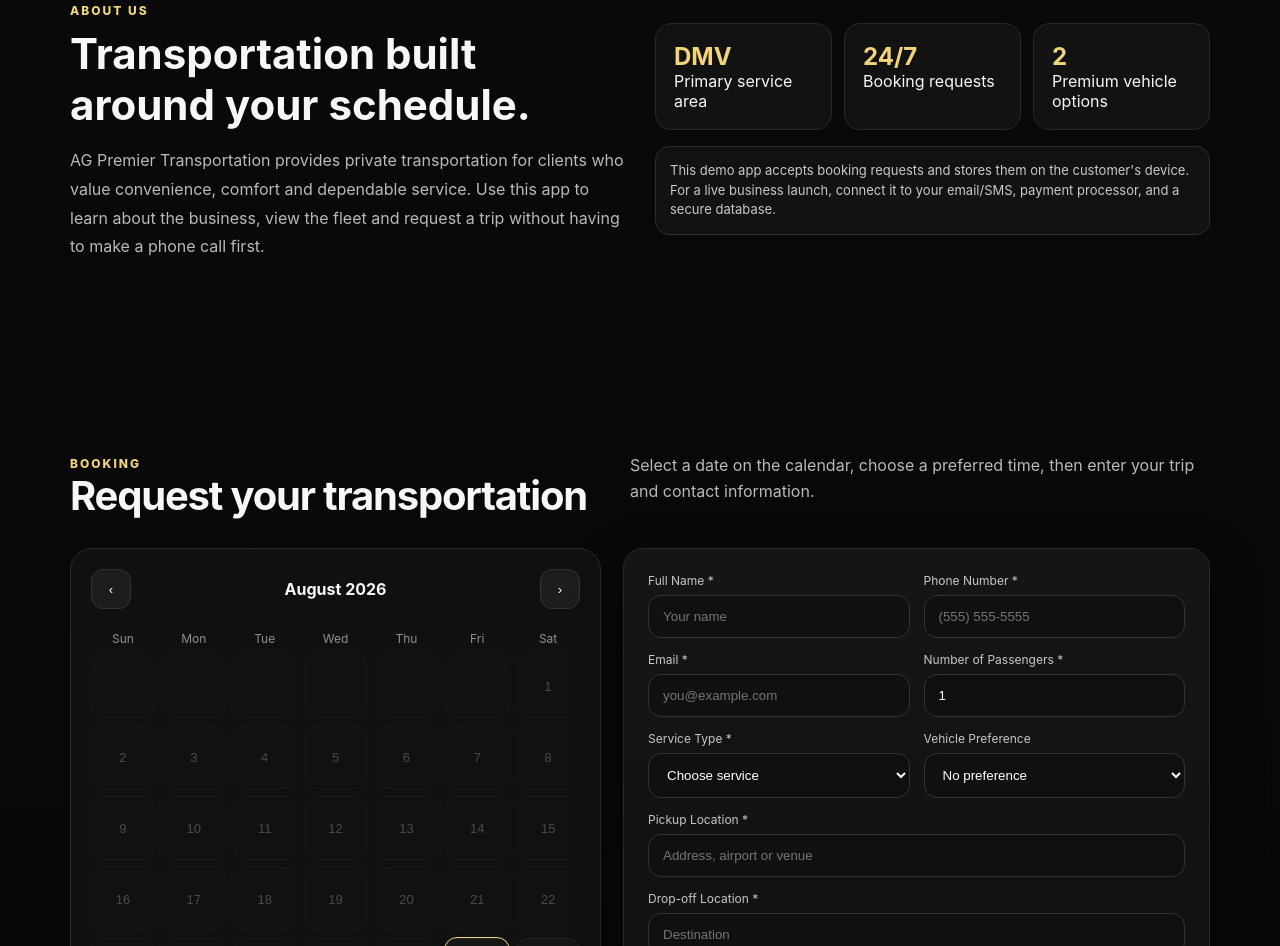
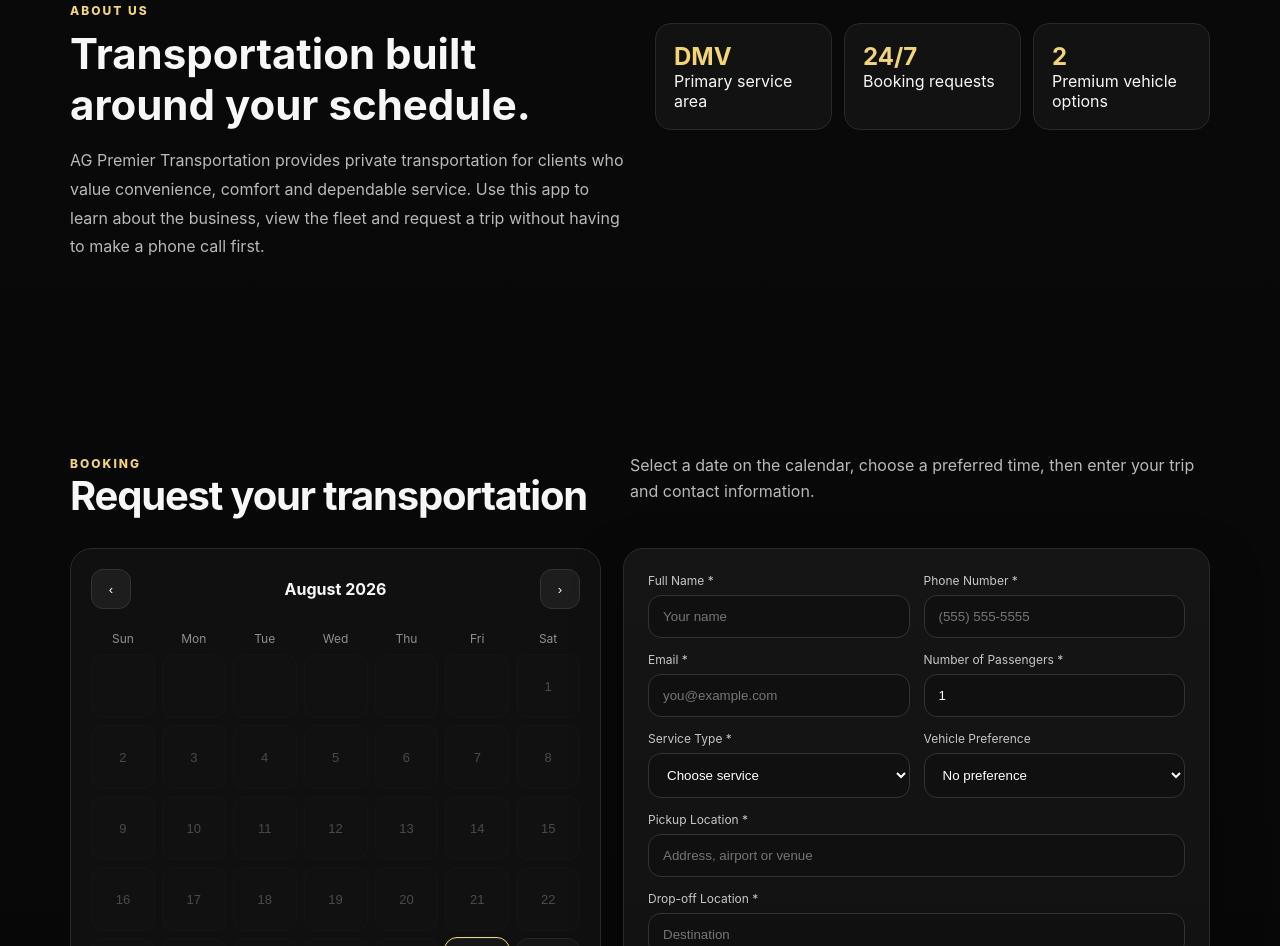
Before and after one commit to accessgrantedag-app/Access-granted-transportation, a plain HTML site: page index.html in a window 1280 px wide. Shown: the part 3807-4753 px from the top of the page. Drawn offline with Linux system fonts and the light colour scheme.

Commit message:
Update index.html

```diff
--- a/index.html
+++ b/index.html
@@ -278,9 +278,7 @@
           <div class="stat"><b>24/7</b><span>Booking requests</span></div>
           <div class="stat"><b>2</b><span>Premium vehicle options</span></div>
         </div>
-        <div class="notice" style="margin-top:16px">
-          This demo app accepts booking requests and stores them on the customer's device. For a live business launch, connect it to your email/SMS, payment processor, and a secure database.
-        </div>
+
       </div>
     </div>
   </section>
```
